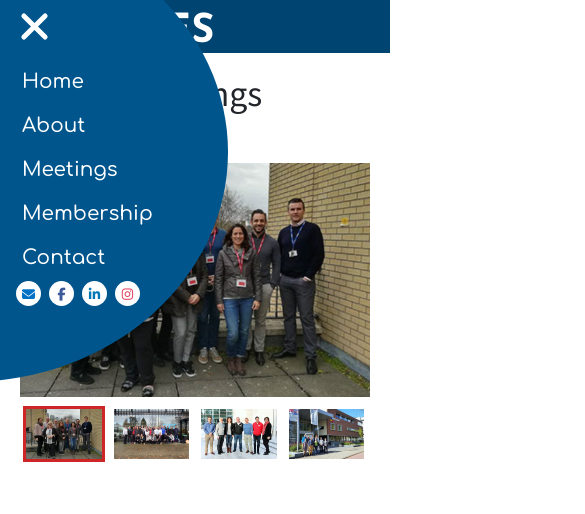
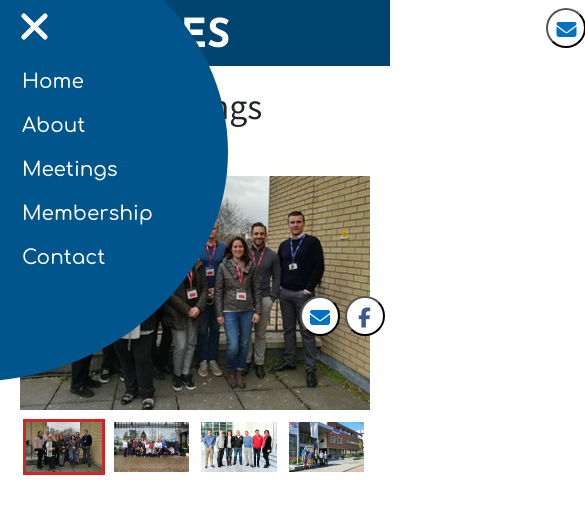
Before and after one commit to ibzsayed/MOVESWeb, a plain HTML site: page meetings.html in a window 390 px wide. Both pictures are taken after a click on the element 34 px from the left and 40 px from the top of the page. Shown: the top 514 px of the page, 585 px wide, since content can reach past the window. Drawn offline with nearby package versions, Linux system fonts and the light colour scheme.

Commit message:
Update meetings.html
Changed container type to facilitate responsiveness. Made 2 containers, one for nav, one for main content. Changed hamburger menu; the social media icons.

```diff
--- a/meetings.html
+++ b/meetings.html
@@ -14,8 +14,8 @@
 <body>
   <div>
     <!--Navigation Bar-->
-    <nav class="navbar navbar-expand-sm nav-colour" id="navAll">
-      <div id="navMain" class="row">
+    <nav class="navbar navbar-expand-sm nav-colour" id="">
+      <div id="navMain" class="row navContainer">
 
         <!--Navbar Logo-->
         <div style="height: 50px;">
@@ -25,7 +25,7 @@
         </div>
 
         <!--Hamburger Menu-->
-        <div id="menu" class="d-md-none">
+        <div id="menu" class="d-lg-none">
           <div id="menu-bar" onclick="menuOnClick()">
             <div id="bar1" class="bar"></div>
             <div id="bar2" class="bar"></div>
@@ -39,27 +39,20 @@
               <li><a href="membership.html">Membership</a></li>
               <li><a href="contact.html">Contact</a></li>
             </ul>
-            <div style="float: right;" class="social-buttons" id="hamSocial">
-              <a href="mail:to Aidan.Boxall@NCCLondon.ac.uk" class="social-button social-button--mail" aria-label="Mail" id="social1">
-                <i class="fa fa-envelope"></i>
-              </a>
-              <a href="https://www.facebook.com/groups/163025854213387/" class="social-button social-button--facebook" aria-label="Facebook" id="social1">
-                <i class="fa fa-facebook-f"></i>
-              </a>
-              <a href="#" class="social-button social-button--linkedin" aria-label="LinkedIn" id="social1">
-                <i class="fa-brands fa-linkedin-in"></i>
-              </a>
-              <a href="#" class="social-button social-button--instagram" aria-label="Instagram" id="social1">
-                <i class="fa fa-instagram"></i>
-              </a>
-
+            <div id="hamIcon">
+              <button class="social-button social-button--mail" aria-label="Mail" onclick="copyEmail()" id="social2">
+                  <i class="fa fa-envelope" style="margin-bottom: 10px;"></i>
+                </button>
+                <button class="social-button social-button--facebook" aria-label="Facebook" id="social2" onclick="window.open('https://www.facebook.com/groups/163025854213387/', '_blank');">
+                  <i class="fa fa-facebook-f" style="margin-bottom: 10px;"></i>
+                </button>
             </div>
           </nav>
         </div>
         <div class="menu-bg" id="menu-bg"></div>
 
         <!--Navbar Links-->
-        <div class="d-none d-md-block" style="height: 50px;">
+        <div class="d-none d-lg-block" style="height: 50px;" id="navLinks">
           <ul class="navbar-nav">
             <li style="height: 30px; ">
                 <a href="index.html">
@@ -67,15 +60,9 @@
                 </a>
             </li>
             <li style="height: 30px; ">
-              <div class="dropdown">
-                <button class="dropbtn">About</button>
-                <div class="dropdown-content">
-                  <a href="about.html">Vision & Mission</a>
-                  <a href="about.html">Legal Entity</a>
-                  <a href="about.html">Board</a>
-                  <a href="about.html">Participating Schools</a>
-                </div>
-              </div>
+              <a href="about.html">
+                <h6 class="navbarItem">About</h6>
+              </a>
             </li>
             <li style="height: 30px; ">
                 <a href="meetings.html">
@@ -94,20 +81,13 @@
             </li>
           </ul>
         </div>
-        <div class="social-buttons" id="navSocial">
-          <a href="mail:to Aidan.Boxall@NCCLondon.ac.uk" class="social-button social-button--mail" aria-label="Mail" id="social2">
-            <i class="fa fa-envelope"></i>
-          </a>
-          <a href="https://www.facebook.com/groups/163025854213387/" class="social-button social-button--facebook" aria-label="Facebook" id="social2">
+        <div class="social-buttons">
+          <button class="social-button social-button--mail" aria-label="Mail" onclick="copyEmail()" id="social2">
+            <i class="fa fa-envelope" style="margin-bottom: 10px;"></i>
+          </button>
+          <a href="https://www.facebook.com/groups/163025854213387/" class="social-button social-button--facebook" aria-label="Facebook" id="social2" target="_blank">
             <i class="fa fa-facebook-f"></i>
           </a>
-          <a href="#" class="social-button social-button--linkedin" aria-label="LinkedIn" id="social2">
-            <i class="fa-brands fa-linkedin-in"></i>
-          </a>
-          <a href="#" class="social-button social-button--instagram" aria-label="Instagram" id="social2">
-            <i class="fa fa-instagram"></i>
-          </a>
-
         </div>
       </div>
 
```
